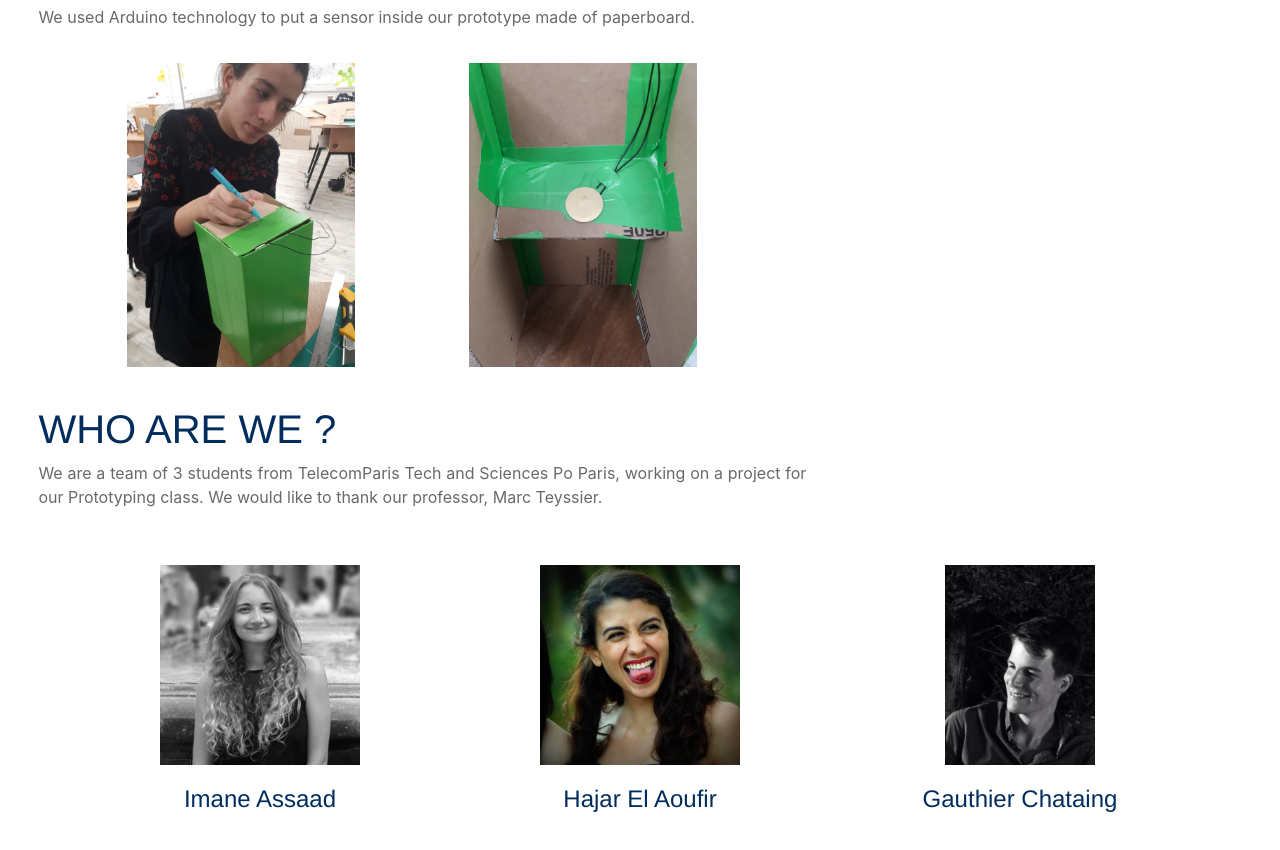
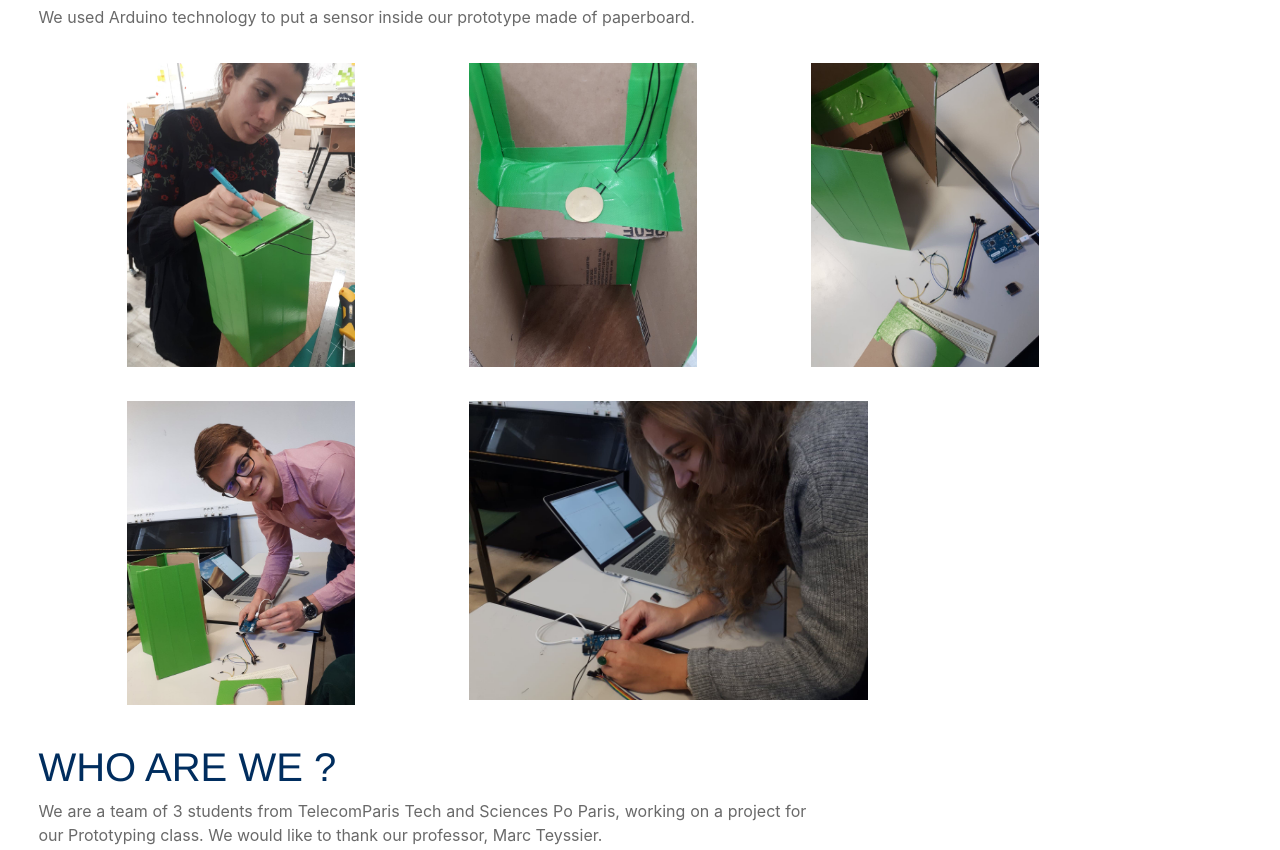
Before and after one commit to imaneassaad/Smart-trash, a plain HTML site: page index.html in a window 1280 px wide. Shown: the part 2128-2978 px from the top of the page. Drawn offline with nearby package versions, Linux system fonts and the light colour scheme.

Commit message:
New pictures
New pictures

```diff
--- a/index.html
+++ b/index.html
@@ -43,7 +43,7 @@
 
   <div class="bloc">
   <h2 style="text-align: center"> WHAT? </h2>
-  <br/> <div class="about"> A connected trash to count the daily number of plastic cups thrown away </div>
+  <br/> <div class="about"> A connected trash to count the daily number of plastic and coffe cups thrown away </div>
   </div>
   </div>
 
@@ -134,6 +134,15 @@
 
   <div class="trashpicture">  <img src="Photo2.jpg" class="img-fluid" alt="Responsive image">  </div>
 
+    <div class="trashpicture">  <img src="Photo3.jpg" class="img-fluid" alt="Responsive image">  </div>
+
+
+  <div class="trashpicture">  <img src="Photo4.jpg" class="img-fluid" alt="Responsive image">  </div>
+
+
+  <div class="trashpicture2">  <img src="Photo5.jpg" class="img-fluid" alt="Responsive image">  </div>
+
+
 
 </div>
 </div>
--- a/style.css
+++ b/style.css
@@ -93,6 +93,15 @@
     margin-top: 3%;
 }
 
+.trashpicture2
+{
+    width: 35%;
+    height: 50%;
+    margin-right: 5%;
+    margin-left: 5%;
+    margin-top: 3%;
+}
+
 
 
 .us
```
Also changed, not shown: Photo3.jpg (added), Photo4.jpg (added), Photo5.jpg (added).
